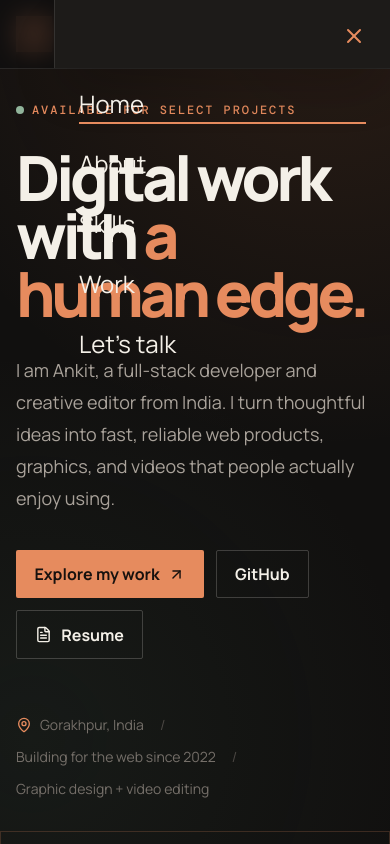
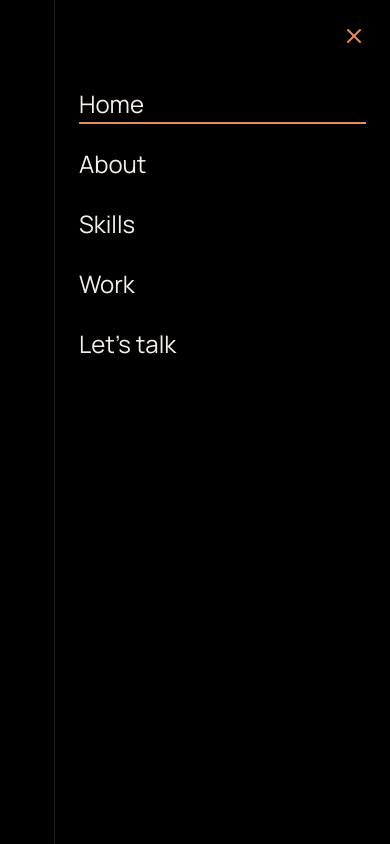
Before and after one commit to ankitmall932/MyPortfolio, a React (Vite) app in the folder portfolio/: page / in a window 390 px wide. Both pictures are taken after a click on the button "Open navigation". Shown: the top 844 px of the page. Built offline with nearby package versions, Linux system fonts and the light colour scheme.

Commit message:
fix navbar

```diff
--- a/portfolio/src/components/Navbar.jsx
+++ b/portfolio/src/components/Navbar.jsx
@@ -14,7 +14,7 @@ function Navbar () {
             <div className='hidden sm:flex fixed top-0 left-0 right-0 z-50 items-center justify-between border-b border-white/10 bg-[#11100f]/90 px-[clamp(1.25rem,5vw,5rem)] py-4 backdrop-blur-md'>
                 <NavLink to='/' className='flex items-center gap-3'>
                     <span className='flex h-9 w-9 items-center justify-center bg-[#e68b5e] font-bold text-[#17110e]'>AM</span>
-                    <span className='font-bold tracking-tight'>Ankit Mall<span className='text-[#e68b5e]'>.</span></span>
+                    <span className='font-bold tracking-tight'>Ankit Mall</span>
                 </NavLink>
                 <div className='flex items-center gap-8'>
                     <NavLink className={ isActive } to='/'>Home</NavLink>
@@ -25,11 +25,13 @@ function Navbar () {
                 </div>
             </div>
             <div className='flex sm:hidden fixed top-0 right-0 left-0 z-50 items-center justify-between border-b border-white/10 bg-[#11100f]/95 px-4 py-4 backdrop-blur-md'>
-                <NavLink to='/' className='flex items-center gap-3 font-bold'><span className='flex h-9 w-9 items-center justify-center bg-[#e68b5e] text-sm text-[#17110e]'>AM</span>Ankit Mall<span className='text-[#e68b5e]'>.</span></NavLink>
+                <NavLink to='/' className='flex items-center gap-3 font-bold'><span className='flex h-9 w-9 items-center justify-center bg-[#e68b5e] text-sm text-[#17110e]'>AM</span>Ankit Mall</NavLink>
                 <div>
                     <button aria-label='Open navigation' onClick={ () => setIsOpen(true) } className='text-[#e68b5e]'><Menu /></button>
-                    <div onClick={ () => setIsOpen(false) } className={ `fixed inset-0 bg-[#11100f]/80 backdrop-blur-md transition-opacity duration-300 ${ isOpen ? 'opacity-100' : 'pointer-events-none opacity-0' }` }>
-                        <div onClick={ event => event.stopPropagation() } className={ `fixed right-0 top-0 z-50 h-full w-[min(21rem,88vw)] border-l border-white/10 bg-[#1d1b19] p-6 shadow-2xl transition-transform duration-300 ${ isOpen ? 'translate-x-0' : 'translate-x-full' }` }>
+                </div>
+            </div>
+            <div onClick={ () => setIsOpen(false) } className={ `fixed inset-0 z-50 bg-black transition-opacity duration-300 ${ isOpen ? 'opacity-100' : 'pointer-events-none opacity-0' }` }></div>
+            <div onClick={ event => event.stopPropagation() } style={ { backgroundColor: '#000000', backgroundImage: 'none', opacity: 1 } } className={ `fixed right-0 top-0 bottom-0 z-100 w-[min(21rem,88vw)] border-l border-white/10 bg-black p-6 shadow-2xl transition-transform duration-300 ${ isOpen ? 'translate-x-0' : 'translate-x-full' }` }>
                 <div className='flex justify-end'><button aria-label='Close navigation' onClick={ () => setIsOpen(false) } className='text-[#e68b5e]'><X /></button></div>
                 <div className='mt-10 flex flex-col gap-6 text-2xl'>
                     <NavLink onClick={ () => setIsOpen(false) } className={ isActive } to='/'>Home</NavLink>
@@ -39,9 +41,6 @@ function Navbar () {
                     <NavLink onClick={ () => setIsOpen(false) } className={ isActive } to='/contact'>Let's talk</NavLink>
                 </div>
             </div>
-                    </div>
-                </div>
-            </div>
         </>
     );
 }
--- a/portfolio/src/pages/About/About.jsx
+++ b/portfolio/src/pages/About/About.jsx
@@ -7,7 +7,7 @@ function About () {
         <div className='section-wrap'>
             <section className='grid items-end gap-10 border-b border-white/10 pb-16 lg:grid-cols-[1.2fr_.8fr]'>
                 <div>
-                    <div className='eyebrow mb-7 flex items-center gap-2'><span className='h-2 w-2 bg-[#e68b5e]'></span> About the studio</div>
+                    <div className='eyebrow mb-7 flex items-center gap-2'><span className='h-2 w-2 bg-[#e68b5e]'></span> About Ankit</div>
                     <h1 className='display max-w-4xl font-extrabold'>Code with clarity. <span className='accent'>Design with feeling.</span></h1>
                     <p className='muted mt-8 max-w-2xl text-lg leading-8'>I am Ankit, a developer and creative editor who likes working where technology meets visual storytelling. I build useful web experiences, then give them the polish and personality that makes them memorable.</p>
                     <div className='mt-8 flex flex-wrap gap-x-6 gap-y-3 text-sm text-[#756f69]'><span className='flex items-center gap-2'><span className='h-2 w-2 rounded-full bg-[#91b49b]'></span> Gorakhpur, India</span><span>Available for select projects</span></div>
--- a/portfolio/src/pages/Landing/Home.jsx
+++ b/portfolio/src/pages/Landing/Home.jsx
@@ -17,7 +17,7 @@ function Home () {
                     </div>
                     <div className='mt-14 flex flex-wrap items-center gap-x-2 gap-y-3 text-sm text-[#756f69]'><MapPin size={ 16 } className='text-[#e68b5e]' /> Gorakhpur, India <span className='mx-2 text-[#4c4844]'>/</span> Building for the web since 2022 <span className='mx-2 text-[#4c4844]'>/</span> Graphic design + video editing</div>
                 </div>
-                <div className='relative mx-auto w-full max-w-md'>
+                <div className='order-first relative mx-auto w-full max-w-md lg:order-0'>
                     <div className='absolute -inset-4 border border-[#e68b5e]/20'></div>
                     <img src="/Ankit Mall.jpeg" alt="Ankit Mall" className='relative aspect-4/5 w-full object-cover grayscale-20' />
                     <div className='absolute -bottom-5 -left-5 bg-[#91b49b] px-4 py-3 text-sm font-bold text-[#17110e]'>Design-minded<br />developer</div>
```
Lines whose indentation alone changed are shown as unchanged.
